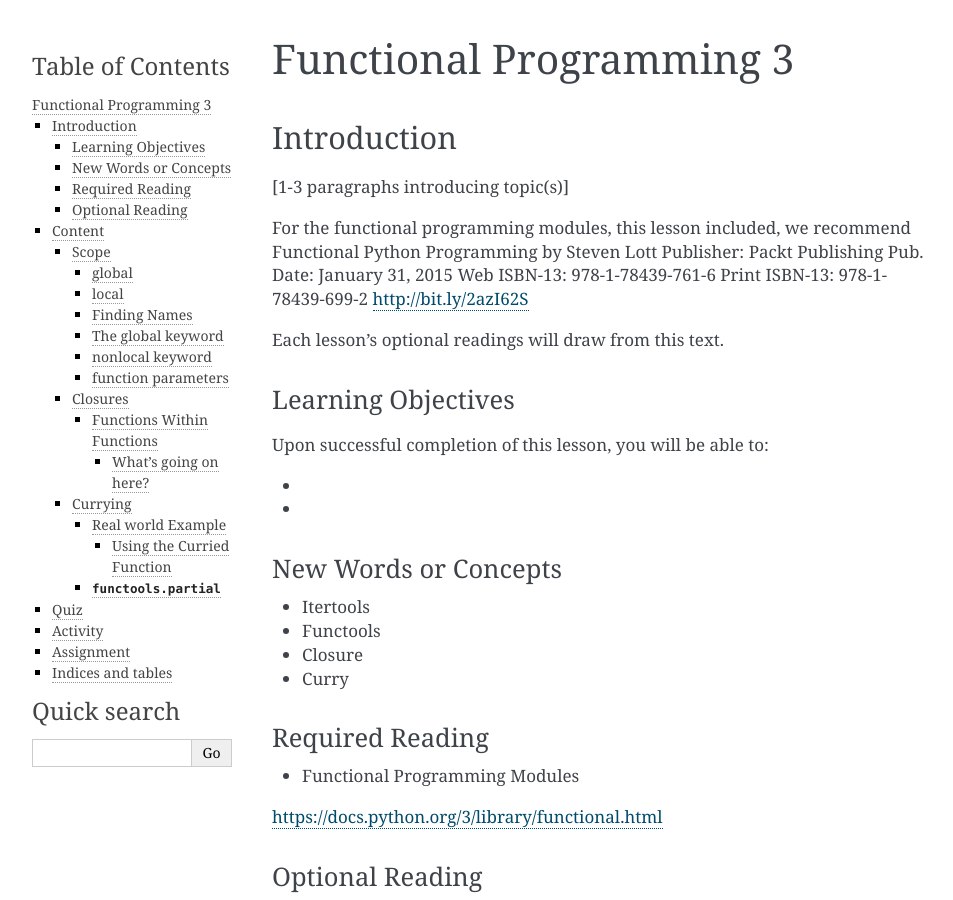
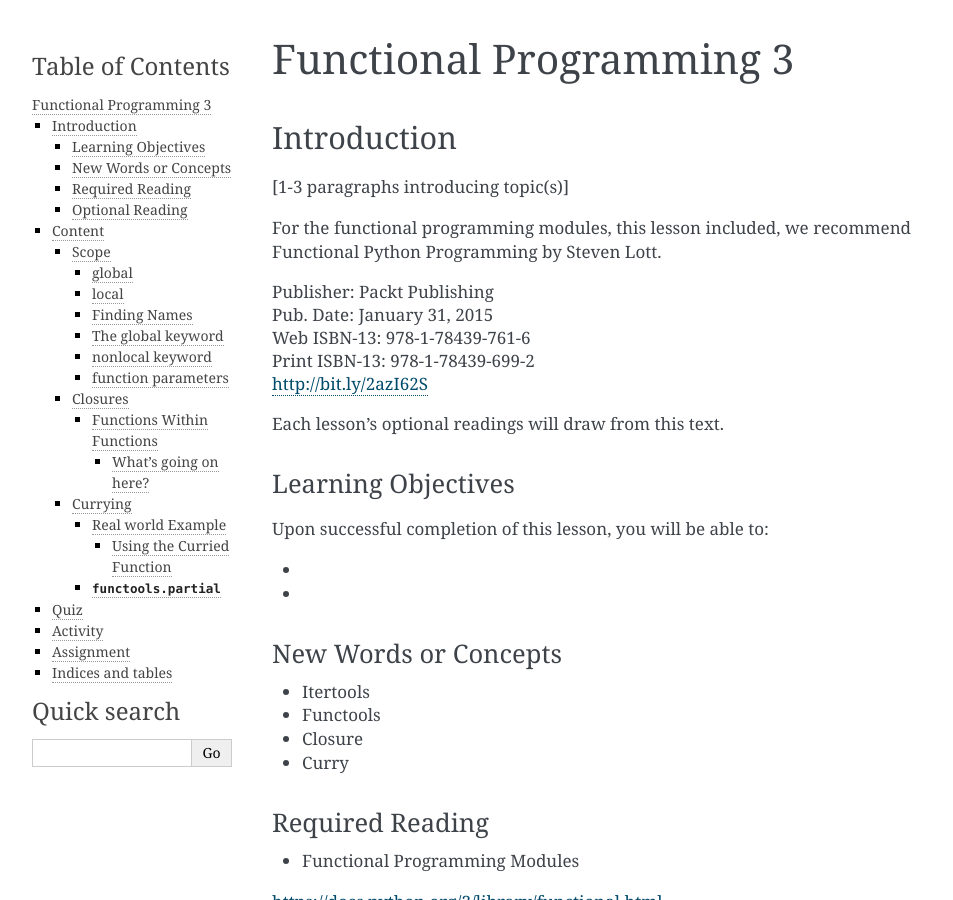
Before and after one commit to rriehle/FP3, a Sphinx documentation site: the page built from source/index.rst, in a window 1280 px wide and 900 px high. Shown: the whole window, without its empty margins (148-1101 px from the left). Built offline with Sphinx 7.4.7, drawn with Linux system fonts in a browser that asks for light colours; some of the changed lines change nothing that is shown.

Commit message:
Pagination

```diff
--- a/source/index.rst
+++ b/source/index.rst
@@ -18,12 +18,13 @@ Introduction
 
 [1-3 paragraphs introducing topic(s)]
 
-For the functional programming modules, this lesson included, we recommend Functional Python Programming by Steven Lott
-Publisher: Packt Publishing
-Pub. Date: January 31, 2015
-Web ISBN-13: 978-1-78439-761-6
-Print ISBN-13: 978-1-78439-699-2
-http://bit.ly/2azI62S
+For the functional programming modules, this lesson included, we recommend Functional Python Programming by Steven Lott.
+
+| Publisher: Packt Publishing
+| Pub. Date: January 31, 2015
+| Web ISBN-13: 978-1-78439-761-6
+| Print ISBN-13: 978-1-78439-699-2
+| http://bit.ly/2azI62S
 
 Each lesson's optional readings will draw from this text.
 
```
